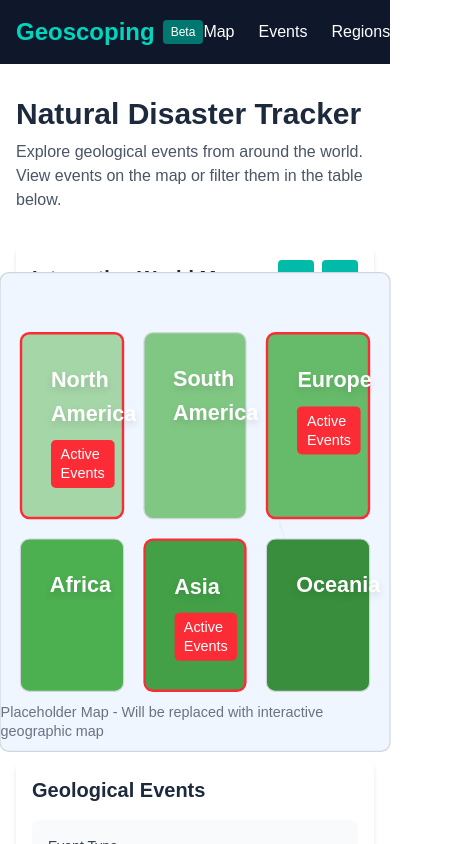
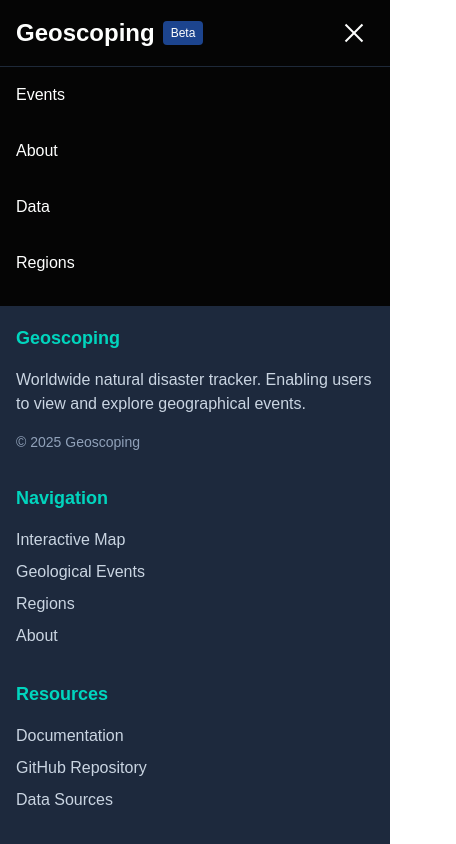
Before and after one commit to EthanRule/Geoscoping, a Next.js app in the folder frontend/geoscoping/: page / in a window 390 px wide. Both pictures are taken after a click on the button "Toggle menu". Shown: the top 844 px of the page, 456 px wide, since content can reach past the window. Built offline with nearby package versions, Linux system fonts and the light colour scheme.

Commit message:
Header for desktop & mobile scaling set.
Additionally added better coloring for color blindness to both the header and the style-guide.

```diff
--- /dev/null
+++ b/frontend/geoscoping/app/about/page.tsx
@@ -0,0 +1,3 @@
+export default async function About() {
+  return <div>Hello From About</div>;
+}
--- /dev/null
+++ b/frontend/geoscoping/app/data/page.tsx
@@ -0,0 +1,3 @@
+export default async function Data() {
+  return <div>Hello From Data</div>;
+}
--- /dev/null
+++ b/frontend/geoscoping/app/events/page.tsx
@@ -0,0 +1,3 @@
+export default async function Events() {
+  return <div>Hello From Events</div>;
+}
--- a/frontend/geoscoping/app/layout.tsx
+++ b/frontend/geoscoping/app/layout.tsx
@@ -31,7 +31,7 @@ export default function RootLayout({
         className={`${geistSans.variable} ${geistMono.variable} antialiased flex flex-col min-h-screen`}
       >
         <Header />
-        <main className="flex-grow container mx-auto px-4 py-8">
+        <main className="flex-grow container mx-auto px-4 py-8 pt-24">
           {children}
         </main>
         <Footer />
--- a/frontend/geoscoping/app/page.tsx
+++ b/frontend/geoscoping/app/page.tsx
@@ -1,21 +1,5 @@
 "use client";
-import Map from "../components/map";
-import EventsTable from "../components/table";
 
 export default function Home() {
-  return (
-    <div className="space-y-8">
-      <section>
-        <h1 className="text-3xl font-bold text-slate-800 mb-2">Natural Disaster Tracker</h1>
-        <p className="text-gray-600">
-          Explore geological events from around the world. View events on the map or filter them in the table below.
-        </p>
-      </section>
-
-      <Map />
-
-      <EventsTable />
-
-    </div>
-  );
+  return <div>Hello From Home!</div>;
 }
--- /dev/null
+++ b/frontend/geoscoping/app/regions/page.tsx
@@ -0,0 +1,3 @@
+export default async function Regions() {
+  return <div>Hello From Regions</div>;
+}
--- a/frontend/geoscoping/components/header.tsx
+++ /dev/null
@@ -1,54 +0,0 @@
-import Link from "next/link";
-
-export default function Header() {
-  return (
-    <header className="bg-slate-900 text-white">
-      <div className="container mx-auto px-4 py-4 flex justify-between items-center">
-        <div className="flex items-center space-x-2">
-          <Link href="/" className="text-2xl font-bold text-teal-400">
-            Geoscoping
-          </Link>
-          <span className="text-xs bg-teal-700 px-2 py-1 rounded text-white">
-            Beta
-          </span>
-        </div>
-        <nav>
-          <ul className="flex space-x-6">
-            <li>
-              <Link
-                href="/map"
-                className="hover:text-teal-300 transition-colors"
-              >
-                Map
-              </Link>
-            </li>
-            <li>
-              <Link
-                href="/events"
-                className="hover:text-teal-300 transition-colors"
-              >
-                Events
-              </Link>
-            </li>
-            <li>
-              <Link
-                href="/regions"
-                className="hover:text-teal-300 transition-colors"
-              >
-                Regions
-              </Link>
-            </li>
-            <li>
-              <Link
-                href="/about"
-                className="hover:text-teal-300 transition-colors"
-              >
-                About
-              </Link>
-            </li>
-          </ul>
-        </nav>
-      </div>
-    </header>
-  );
-}
--- a/frontend/geoscoping/components/layout/header.tsx
+++ b/frontend/geoscoping/components/layout/header.tsx
@@ -1,31 +1,71 @@
+"use client";
+
 import Link from "next/link";
+import { useState, useEffect } from "react";
+import { usePathname } from "next/navigation";
 
 export default function Header() {
+  const [prevScrollPos, setPrevScrollPos] = useState(0);
+  const [visible, setVisible] = useState(true);
+  const [mobileMenuOpen, setMobileMenuOpen] = useState(false);
+  const pathname = usePathname();
+
+  useEffect(() => {
+    const handleScroll = () => {
+      const currentScrollPos = window.scrollY;
+      setVisible(prevScrollPos > currentScrollPos || currentScrollPos < 10);
+      setPrevScrollPos(currentScrollPos);
+    };
+
+    window.addEventListener("scroll", handleScroll);
+    return () => window.removeEventListener("scroll", handleScroll);
+  }, [prevScrollPos]);
+
+  // Close mobile menu when changing pages
+  useEffect(() => {
+    setMobileMenuOpen(false);
+  }, [pathname]);
+
   return (
-    <header className="bg-slate-900 text-white">
+    <header
+      className={`
+        bg-[#050505] text-[#FEFFFE] fixed w-full z-50 transition-transform duration-300
+        ${visible ? "translate-y-0" : "-translate-y-full shadow-lg"}
+      `}
+    >
       <div className="container mx-auto px-4 py-4 flex justify-between items-center">
         <div className="flex items-center space-x-2">
-          <Link href="/" className="text-2xl font-bold text-teal-400">
+          <Link href="/" className="text-2xl font-bold text-[#FEFFFE]">
             Geoscoping
           </Link>
-          <span className="text-xs bg-teal-700 px-2 py-1 rounded text-white">
+          <span className="text-xs bg-[#1C448E] px-2 py-1 rounded text-[#FEFFFE]">
             Beta
           </span>
         </div>
-        <nav>
+
+        {/* Desktop Navigation */}
+        <nav className="hidden md:block">
           <ul className="flex space-x-6">
             <li>
               <Link
-                href="/map"
-                className="hover:text-teal-300 transition-colors"
+                href="/data"
+                className={`transition-colors ${
+                  pathname === "/data"
+                    ? "text-[#9EA677] font-medium border-b-2 border-[#9EA677]"
+                    : "hover:text-[#9EA677]"
+                }`}
               >
-                Map
+                Data
               </Link>
             </li>
             <li>
               <Link
                 href="/events"
-                className="hover:text-teal-300 transition-colors"
+                className={`transition-colors ${
+                  pathname === "/events"
+                    ? "text-[#9EA677] font-medium border-b-2 border-[#9EA677]"
+                    : "hover:text-[#9EA677]"
+                }`}
               >
                 Events
               </Link>
@@ -33,7 +73,11 @@ export default function Header() {
             <li>
               <Link
                 href="/regions"
-                className="hover:text-teal-300 transition-colors"
+                className={`transition-colors ${
+                  pathname === "/regions"
+                    ? "text-[#9EA677] font-medium border-b-2 border-[#9EA677]"
+                    : "hover:text-[#9EA677]"
+                }`}
               >
                 Regions
               </Link>
@@ -41,9 +85,98 @@ export default function Header() {
             <li>
               <Link
                 href="/about"
-                className="hover:text-teal-300 transition-colors"
+                className={`transition-colors ${
+                  pathname === "/about"
+                    ? "text-[#9EA677] font-medium border-b-2 border-[#9EA677]"
+                    : "hover:text-[#9EA677]"
+                }`}
               >
                 About
+              </Link>
+            </li>
+          </ul>
+        </nav>
+
+        {/* Mobile Hamburger Button */}
+        <button
+          className="md:hidden flex flex-col space-y-1.5 p-2"
+          onClick={() => setMobileMenuOpen(!mobileMenuOpen)}
+          aria-label="Toggle menu"
+        >
+          <span
+            className={`block w-6 h-0.5 bg-[#FEFFFE] transition-transform duration-300 ease-in-out ${
+              mobileMenuOpen ? "rotate-45 translate-y-2" : ""
+            }`}
+          ></span>
+          <span
+            className={`block w-6 h-0.5 bg-[#FEFFFE] transition-opacity duration-300 ease-in-out ${
+              mobileMenuOpen ? "opacity-0" : "opacity-100"
+            }`}
+          ></span>
+          <span
+            className={`block w-6 h-0.5 bg-[#FEFFFE] transition-transform duration-300 ease-in-out ${
+              mobileMenuOpen ? "-rotate-45 -translate-y-2" : ""
+            }`}
+          ></span>
+        </button>
+      </div>
+
+      {/* Mobile Menu */}
+      <div
+        className={`md:hidden overflow-hidden transition-all duration-300 ease-in-out ${
+          mobileMenuOpen
+            ? "max-h-60 opacity-100 border-t border-gray-800"
+            : "max-h-0 opacity-0"
+        }`}
+      >
+        <nav className="container mx-auto px-4 py-2">
+          <ul className="flex flex-col space-y-4 pb-4">
+            <li>
+              <Link
+                href="/events"
+                className={`block py-2 transition-colors ${
+                  pathname === "/events"
+                    ? "text-[#9EA677] font-medium border-l-4 pl-2 border-[#9EA677]"
+                    : "hover:text-[#9EA677]"
+                }`}
+              >
+                Events
+              </Link>
+            </li>
+            <li>
+              <Link
+                href="/about"
+                className={`block py-2 transition-colors ${
+                  pathname === "/about"
+                    ? "text-[#9EA677] font-medium border-l-4 pl-2 border-[#9EA677]"
+                    : "hover:text-[#9EA677]"
+                }`}
+              >
+                About
+              </Link>
+            </li>
+            <li>
+              <Link
+                href="/data"
+                className={`block py-2 transition-colors ${
+                  pathname === "/data"
+                    ? "text-[#9EA677] font-medium border-l-4 pl-2 border-[#9EA677]"
+                    : "hover:text-[#9EA677]"
+                }`}
+              >
+                Data
+              </Link>
+            </li>
+            <li>
+              <Link
+                href="/regions"
+                className={`block py-2 transition-colors ${
+                  pathname === "/regions"
+                    ? "text-[#9EA677] font-medium border-l-4 pl-2 border-[#9EA677]"
+                    : "hover:text-[#9EA677]"
+                }`}
+              >
+                Regions
               </Link>
             </li>
           </ul>
```
Also changed, not shown: frontend/geoscoping/components/footer.tsx (deleted), 1 other file (tests, documents, lock files or other folders).
